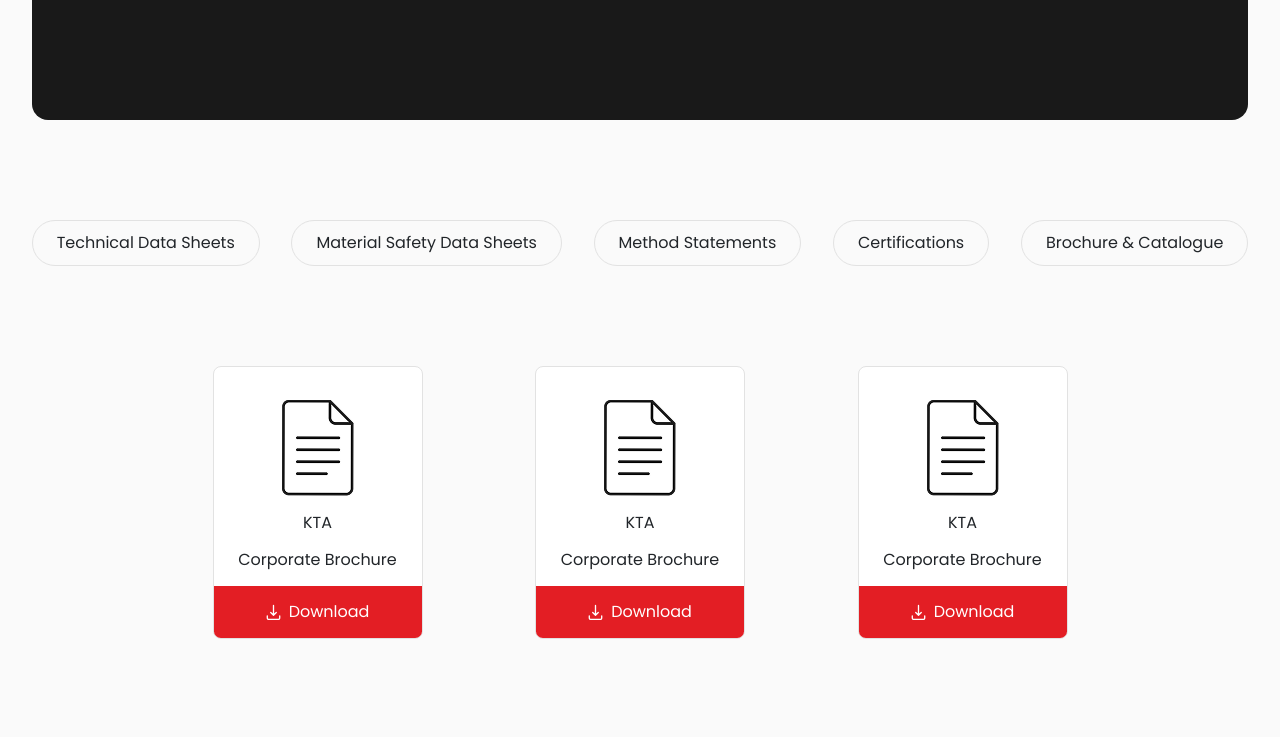
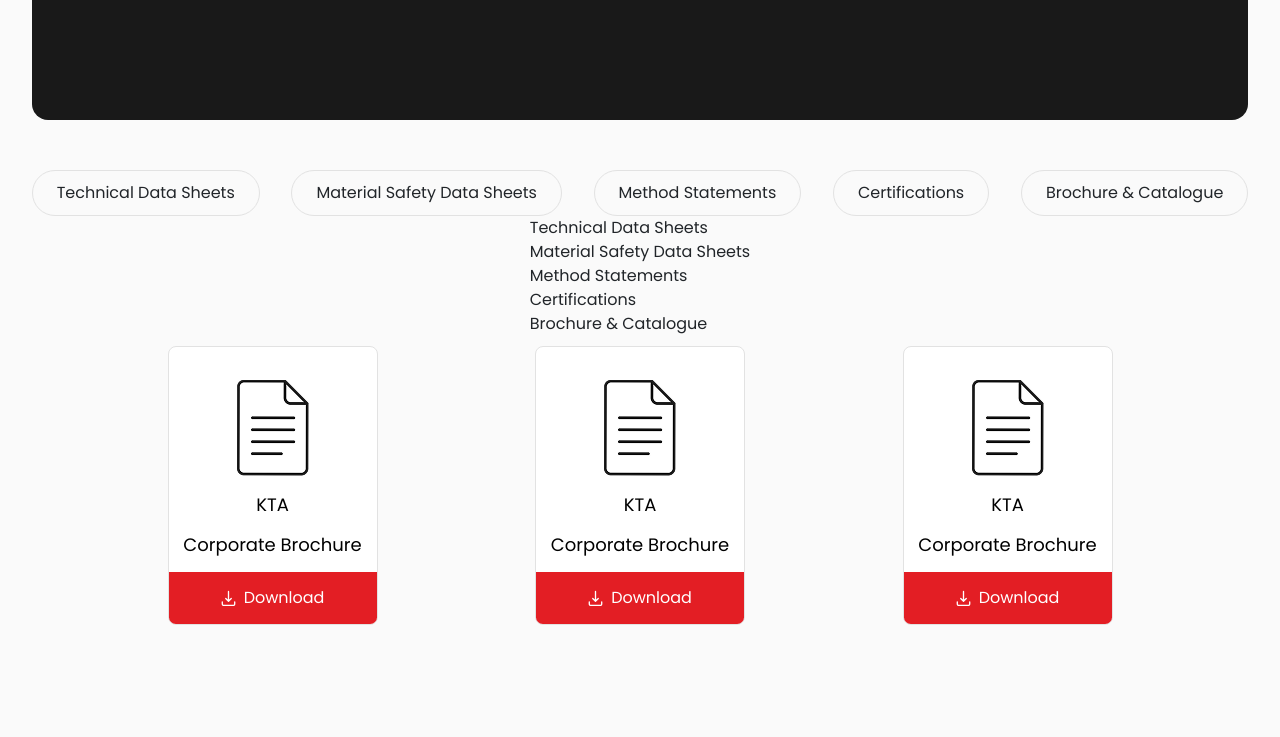
Before and after one commit to BhanuPratap0/KTA_cloneNew, a React (Vite) app in the folder Kta_WebApp/: page /app/Downloads in a window 1280 px wide. Shown: the part 400-1137 px from the top of the page. Built offline with nearby package versions, Linux system fonts and the light colour scheme; a web font is replaced by a local one.

Commit message:
vapis commit vishal ke khne pe

```diff
--- a/Kta_WebApp/src/Components/Slider/SecondFadeSlider.scss
+++ b/Kta_WebApp/src/Components/Slider/SecondFadeSlider.scss
@@ -159,6 +159,7 @@
 
   @media (max-width: $mobile) {
     display: none;
+
   }
 }
 
@@ -166,14 +167,30 @@
   font-size: 8px; /* Adjust size if needed */
   color: rgba(255, 255, 255, 0.28); /* Default dot color */
   opacity: 1; /* Less prominent when not active */
+
+
+  @media (max-width: $mobile) {
+    display: none;
+  }
 }
 
 .slick-dots li.slick-active button:before {
   color: #e31e24; /* Active dot color (e.g., Facebook blue) */
   opacity: 1; /* Fully visible */
+
+
+  @media (max-width: $mobile) {
+    display: none;
+  }
 }
 
 .slick-dots li {
   margin: 0 0px; /* Reduce this value to control spacing, or use 0 for no gap */
   padding: 0;
+
+
+
+  @media (max-width: $mobile) {
+    display: none;
+  }
 }
--- a/Kta_WebApp/src/Pages/DownloadPage/Downloads.jsx
+++ b/Kta_WebApp/src/Pages/DownloadPage/Downloads.jsx
@@ -15,6 +15,14 @@
         <div className={styles.outlineButton}>Method Statements</div>
         <div className={styles.outlineButton}>Certifications</div>
         <div className={styles.outlineButton}>Brochure & Catalogue</div>
+    </div>
+
+    <div className={styles.DownloadOptionMob}>
+        <div className={styles.outlineButtonMob}>Technical Data Sheets</div>
+        <div className={styles.outlineButtonMob}>Material Safety Data Sheets</div>
+        <div className={styles.outlineButtonMob}>Method Statements</div>
+        <div className={styles.outlineButtonMob}>Certifications</div>
+        <div className={styles.outlineButtonMob}>Brochure & Catalogue</div>
     </div>
 
     <div className={styles.DownloadCards}>
--- a/Kta_WebApp/src/Pages/DownloadPage/Downloads.module.scss
+++ b/Kta_WebApp/src/Pages/DownloadPage/Downloads.module.scss
@@ -1,15 +1,20 @@
+$mobile: 768px;
+
 #downloadsPageContainer {
   display: flex;
   justify-content: center;
   align-items: center;
   flex-direction: column;
 
-  .DownloadOption{
-    padding-top: 100px;
+  .DownloadOption {
+    padding-top: 50px;
     display: flex;
     flex-direction: row;
     width: 100%;
     justify-content: space-evenly;
+  }
+  .DownloadOptionMob{
+
   }
   .outlineButton {
     display: flex;
@@ -22,12 +27,11 @@
     transition: background 0.5s ease-in-out;
     transition: color 0.2s ease-in-out;
 
-    &:hover{
-        background-color: black;
-        color: white;
-        transition: background 0.5s ease-in-out;
-        transition: color 0.2s ease-in-out;
-
+    &:hover {
+      background-color: black;
+      color: white;
+      transition: background 0.5s ease-in-out;
+      transition: color 0.2s ease-in-out;
     }
   }
 }
@@ -36,7 +40,16 @@
   flex-direction: row;
   justify-content: space-evenly;
   width: 100%;
-  padding: 100px;
+  padding: 10px;
+  padding-bottom: 200px;
+
+  @media (max-width: $mobile) {
+    display: flex;
+    flex-direction: row;
+    flex-wrap: wrap;
+    justify-content: center;
+    gap: 1rem;
+  }
 }
 .DownloadCard {
   display: flex;
@@ -50,15 +63,64 @@
   border: 0.85px solid #e2e2e2;
   background: #fff;
 
-  .DownloadCardHeading .DownloadCardSubHeading {
+  @media (max-width: $mobile) {
+    display: flex;
+    width: 42%;
+    padding-top: 20.148px;
+    flex-direction: column;
+    justify-content: center;
+    align-items: center;
+    gap: 8.563px;
+    flex-shrink: 0;
+    border-radius: 5.037px;
+    border: 0.535px solid #e2e2e2;
+    background: #fff;
+
+    img {
+      transform: scale(0.7);
+    }
+  }
+
+  .DownloadCardHeading {
     color: #000;
     text-align: center;
     font-family: Poppins;
-    font-size: 16px;
+    font-size: 18px;
     font-style: normal;
     font-weight: 400;
     line-height: normal;
+
+    @media (max-width: $mobile) {
+      color: #000;
+      text-align: center;
+      font-family: Poppins;
+      font-size: 15px;
+      font-style: normal;
+      font-weight: 400;
+      line-height: normal;
+    }
   }
+
+  .DownloadCardSubHeading {
+    color: #000;
+    text-align: center;
+    font-family: Poppins;
+    font-size: 18px;
+    font-style: normal;
+    font-weight: 400;
+    line-height: normal;
+
+    @media (max-width: $mobile) {
+      color: #000;
+      text-align: center;
+      font-family: Poppins;
+      font-size: 15px;
+      font-style: normal;
+      font-weight: 400;
+      line-height: normal;
+    }
+  }
+
   .DownloadCardFooter {
     cursor: pointer;
     display: flex;
@@ -71,5 +133,14 @@
     align-self: stretch;
     border-radius: 0px 0px 6.8px 6.8px;
     background: #e31e24;
+
+    @media (max-width: $mobile) {
+      color: #fff;
+      font-family: Poppins;
+      font-size: 12px;
+      font-style: normal;
+      font-weight: 400;
+      line-height: normal;
+    }
   }
 }
```
